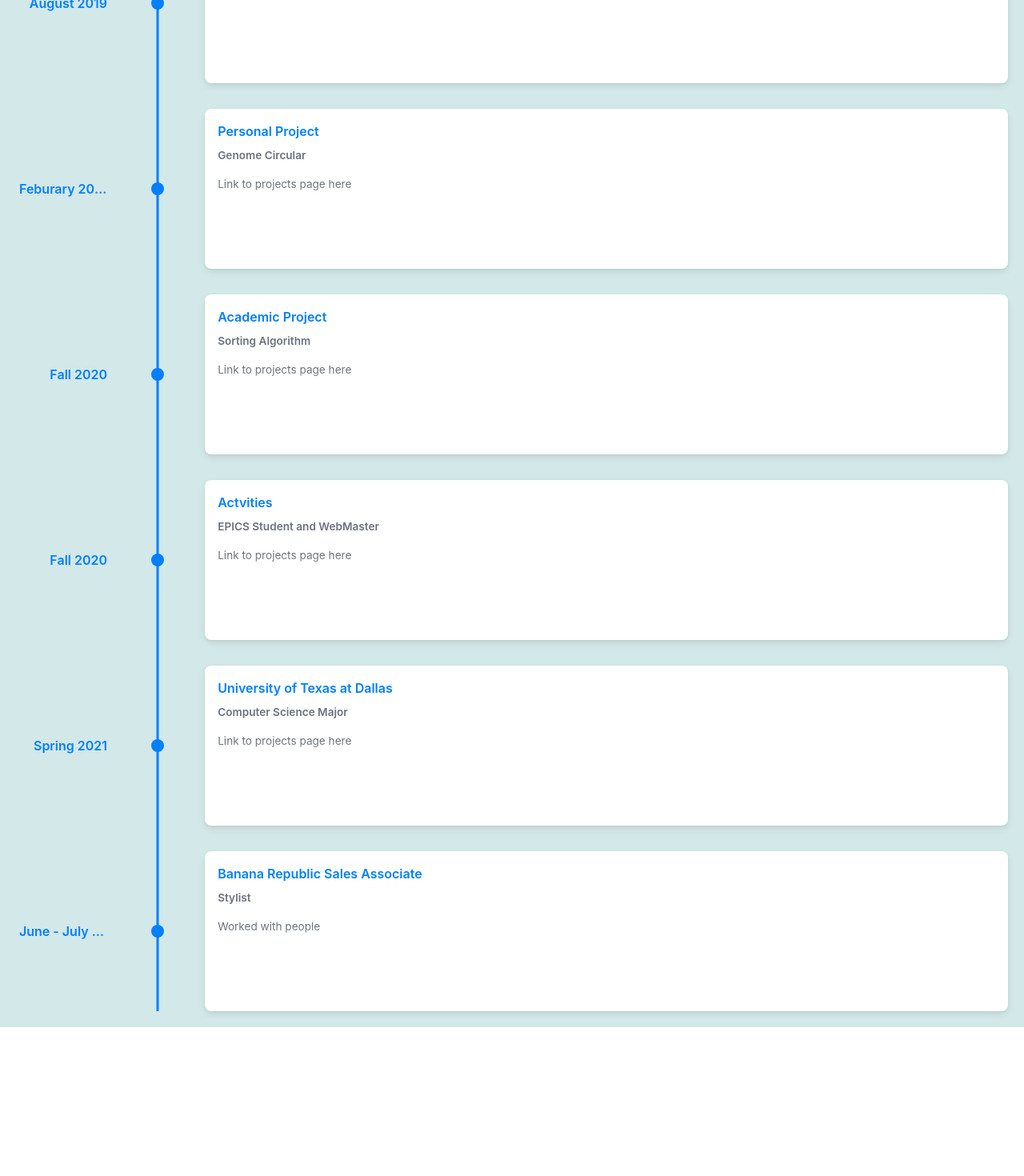
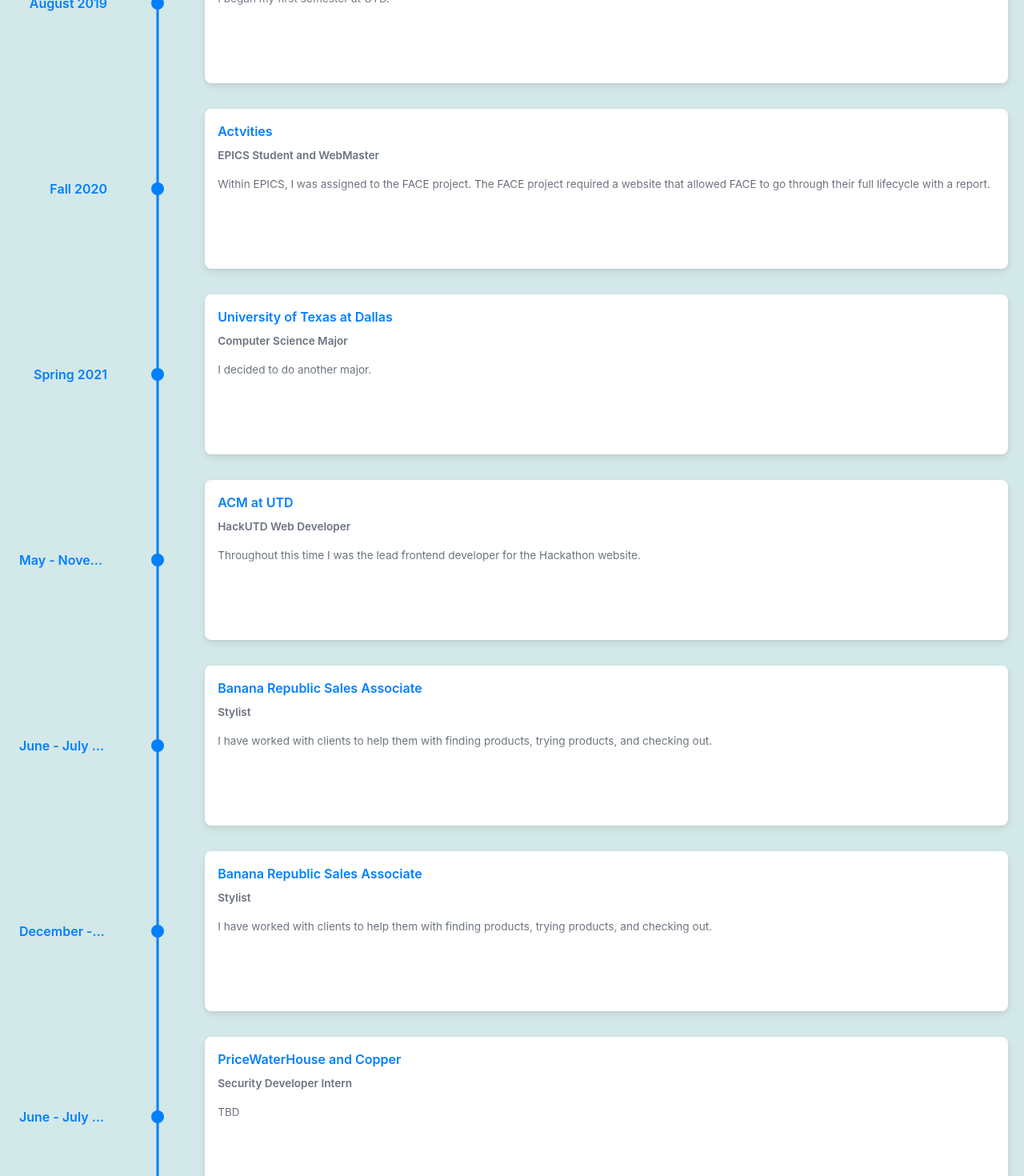
Before and after one commit to ThaisCampanac/personal-website, a Next.js app: page /cv in a window 1280 px wide. Shown: the part 560-2030 px from the top of the page at 80% size. Before the commit the page ends 1844 px from the top, so only its background shows below. Built offline with nearby package versions, Linux system fonts and the light colour scheme.

Commit message:
Complete data items for timeline

```diff
--- a/pages/data.js
+++ b/pages/data.js
@@ -3,43 +3,49 @@
         title: "June - August 2019",
         cardTitle: "Google CSSI",
         cardSubtitle: "Coursera Student",
-        cardDetailedText:"Link to Certificate"
+        cardDetailedText:"The course reviewed the applications of Java and the Google Maps library."
     },
     {
         title: "August 2019",
         cardTitle: "University of Texas at Dallas",
         cardSubtitle: "Software Engineer Major",
-        cardDetailedText:""
-    },
-    {
-        title: "Feburary 2021",
-        cardTitle: "Personal Project",
-        cardSubtitle: "Genome Circular",
-        cardDetailedText:"Link to projects page here"
-    },
-    {
-        title: "Fall 2020",
-        cardTitle: "Academic Project",
-        cardSubtitle: "Sorting Algorithm",
-        cardDetailedText:"Link to projects page here"
+        cardDetailedText:"I began my first semester at UTD."
     },
     {
         title: "Fall 2020",
         cardTitle: "Actvities",
         cardSubtitle: "EPICS Student and WebMaster",
-        cardDetailedText:"Link to projects page here"
+        cardDetailedText:"Within EPICS, I was assigned to the FACE project. The FACE project required a website that allowed FACE to go through their full lifecycle with a report."
     },
     {
         title: "Spring 2021",
         cardTitle: "University of Texas at Dallas",
         cardSubtitle: "Computer Science Major",
-        cardDetailedText:"Link to projects page here"
+        cardDetailedText:"I decided to do another major."
+    },
+    {
+        title: "May - November 2021",
+        cardTitle: "ACM at UTD",
+        cardSubtitle: "HackUTD Web Developer",
+        cardDetailedText:"Throughout this time I was the lead frontend developer for the Hackathon website."
     },
     {
         title:"June - July 2021",
         cardTitle:"Banana Republic Sales Associate",
         cardSubtitle:"Stylist",
-        cardDetailedText:"Worked with people"
+        cardDetailedText:"I have worked with clients to help them with finding products, trying products, and checking out."
+    },
+    {
+        title:"December - January 2021-22",
+        cardTitle:"Banana Republic Sales Associate",
+        cardSubtitle:"Stylist",
+        cardDetailedText:"I have worked with clients to help them with finding products, trying products, and checking out."
+    },
+    {
+        title:"June - July 2022",
+        cardTitle:"PriceWaterHouse and Copper",
+        cardSubtitle:"Security Developer Intern",
+        cardDetailedText:"TBD"
     }
 ];
 
```
